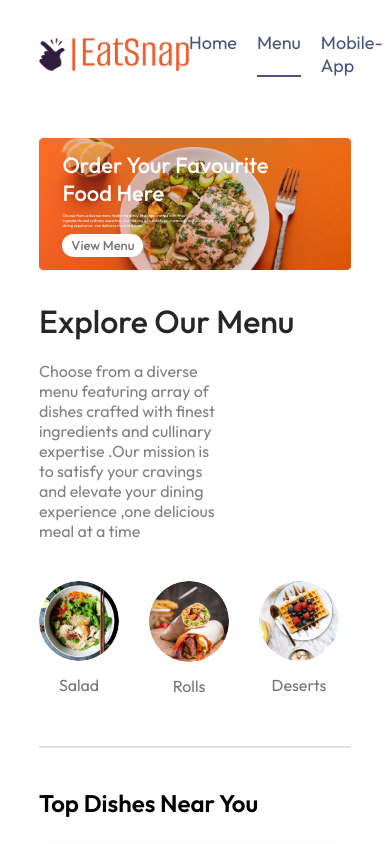
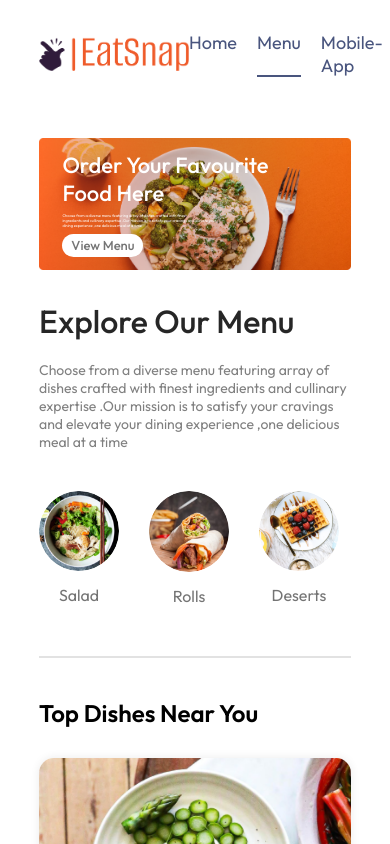
Before and after one commit to Piyush1532/EatSnap-FoodApp-React, a React (Vite) app: page / in a window 390 px wide. Shown: the top 844 px of the page. Built offline with nearby package versions, Linux system fonts and the light colour scheme.

Commit message:
design ready with responsiveness

```diff
--- a/src/Components/Exploremenu/exploremenu.css
+++ b/src/Components/Exploremenu/exploremenu.css
@@ -49,3 +49,13 @@ transition: 0.2s;
   border: 4px solid tomato;
   padding: 2px;
 }
+
+
+
+@media (max-width:1050px) {
+    .exploremenu-text{
+  min-width: 100%;
+  font-size: 14px;
+    }
+
+}
```
